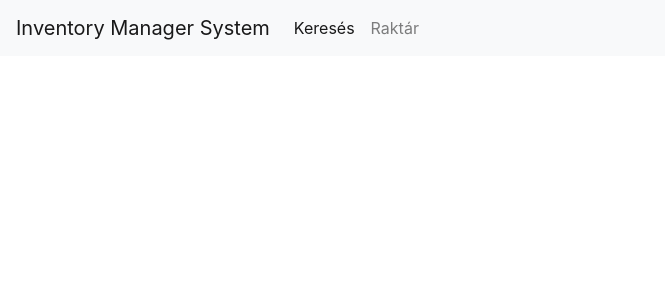
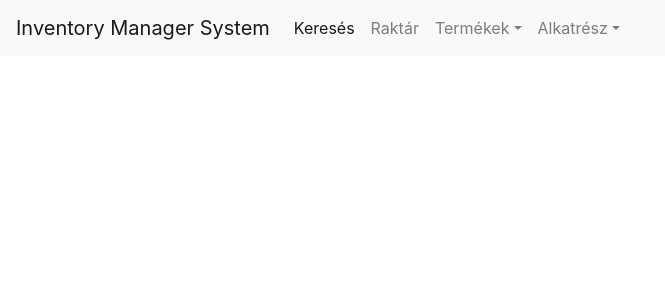
Before and after one commit to alexrace/AFP2, a React (Create React App) app in the folder frontend/: page / in a window 1280 px wide. Shown: the top 300 px of the page, without its empty margins (0-665 px from the left). Built offline with nearby package versions, Linux system fonts and the light colour scheme; what flux would draw is missing.

Commit message:
created dropdown for creating parts and products

```diff
--- a/frontend/src/components/NavBar.js
+++ b/frontend/src/components/NavBar.js
@@ -20,6 +20,22 @@ class NavBar extends React.Component{
                             <li className="nav-item">
                                 <Link className="nav-link" to="/inventory">Raktár</Link>
                             </li>
+                            <li className="nav-item dropdown">
+                                <a className="nav-link dropdown-toggle" href="#" id="productDropdown" role="button" data-toggle="dropdown" aria-haspopup="true" aria-expanded="false">
+                                Termékek
+                                </a>
+                                <div className="dropdown-menu" aria-labelledby="productDropdown">
+                                    <Link className="dropdown-item" to="/products/add">Termék létrehozása</Link>
+                                </div>
+                            </li>
+                            <li className="nav-item dropdown">
+                                <a className="nav-link dropdown-toggle" href="#" id="partDropdown" role="button" data-toggle="dropdown" aria-haspopup="true" aria-expanded="false">
+                                Alkatrész
+                                </a>
+                                <div className="dropdown-menu" aria-labelledby="partDropdown">
+                                    <Link className="dropdown-item" to="/parts/add">Alkatrész létrehozása</Link>
+                                </div>
+                            </li>
                         </ul>
                     </div>
                 </nav>
```
